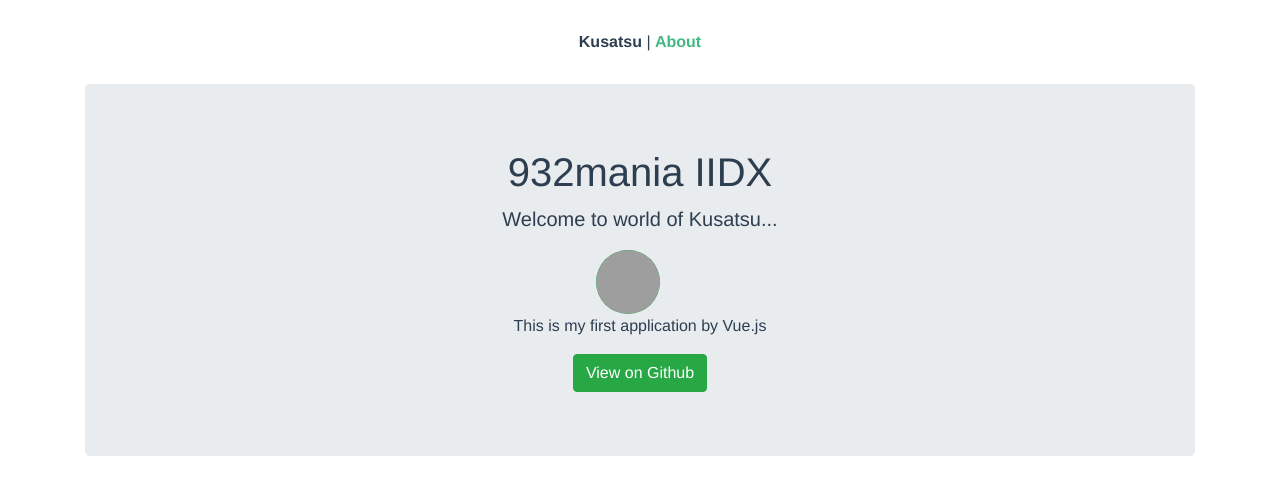
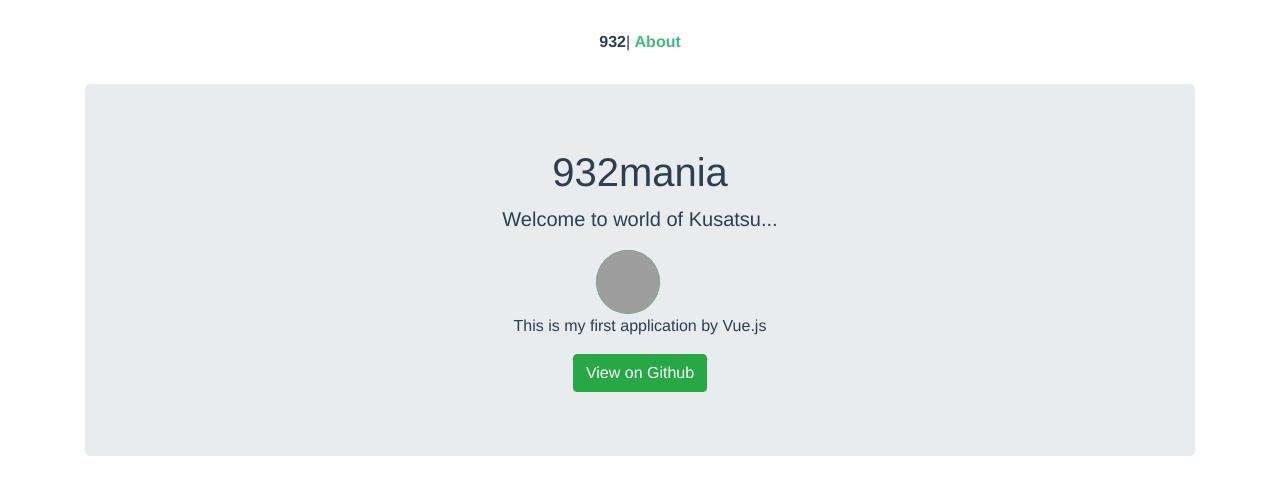
Before and after one commit to tac0x2a/932_mania, a Vue app: page /#/about in a window 1280 px wide. Shown: the top 494 px of the page. Built offline with nearby package versions, Linux system fonts and the light colour scheme; grey boxes are pictures that could not be loaded.

Commit message:
Rename 932mania

```diff
--- a/src/App.vue
+++ b/src/App.vue
@@ -1,7 +1,7 @@
 <template>
   <div id="app">
     <div id="nav">
-      <router-link to="/">Kusatsu</router-link> |
+      <router-link to="/">932</router-link>|
       <router-link to="/about">About</router-link>
     </div>
     <b-container>
--- a/src/views/About.vue
+++ b/src/views/About.vue
@@ -1,6 +1,6 @@
 <template>
   <div class="about">
-    <b-jumbotron header-level="5" header="932mania IIDX" lead="Welcome to world of Kusatsu...">
+    <b-jumbotron header-level="5" header="932mania" lead="Welcome to world of Kusatsu...">
       <a href="https://github.com/tac0x2a" target="_blank">
         <b-avatar
           size="4rem"
--- a/src/views/Home.vue
+++ b/src/views/Home.vue
@@ -1,6 +1,6 @@
 <template>
   <div class="home">
-    <h1>932mania IIDX</h1>
+    <h1>932mania</h1>
     <div v-if="showList">
       <b-form-input v-model="query" placeholder="Search..."></b-form-input>
 
--- a/vue.config.js
+++ b/vue.config.js
@@ -1,4 +1,10 @@
 module.exports = {
+  pages: {
+    index: {
+      entry: "src/main.js",
+      title: "932mania"
+    }
+  },
   devServer: {
     proxy: {
       "/kusatsuList": {
```
